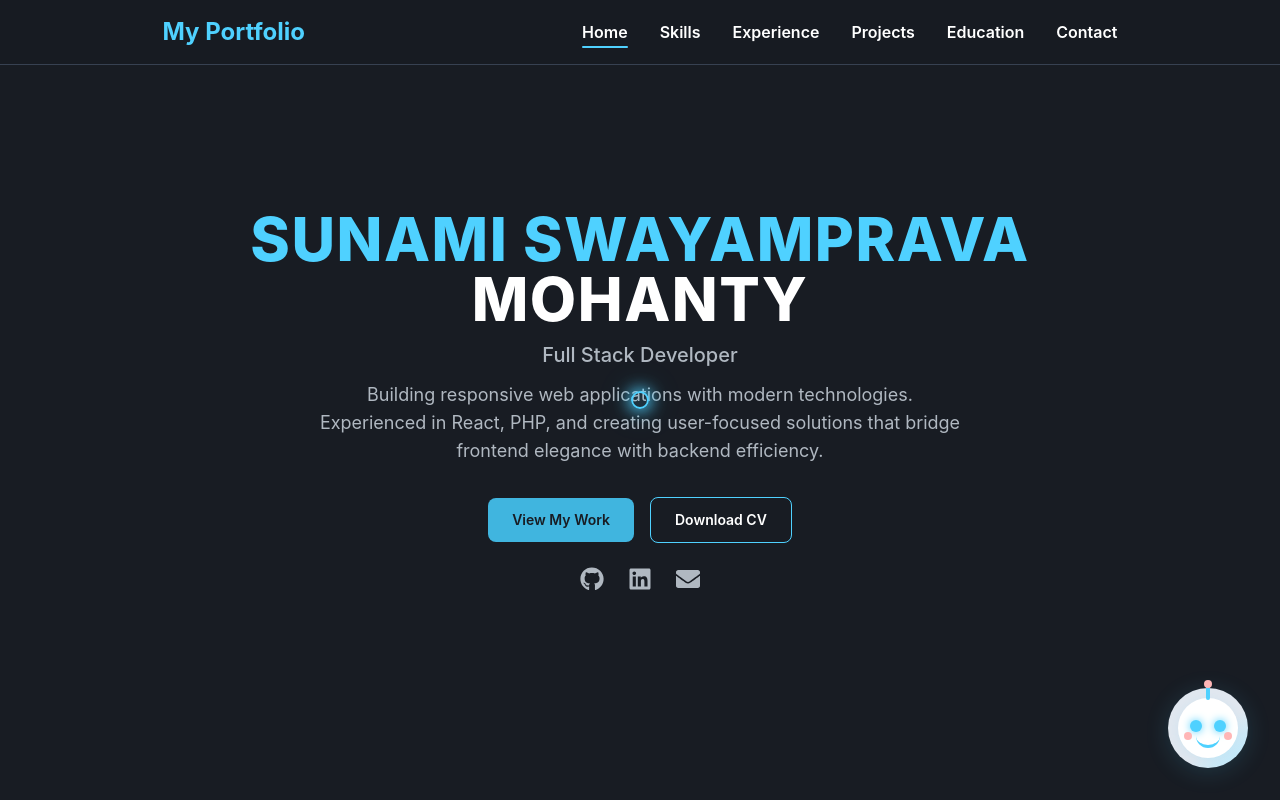
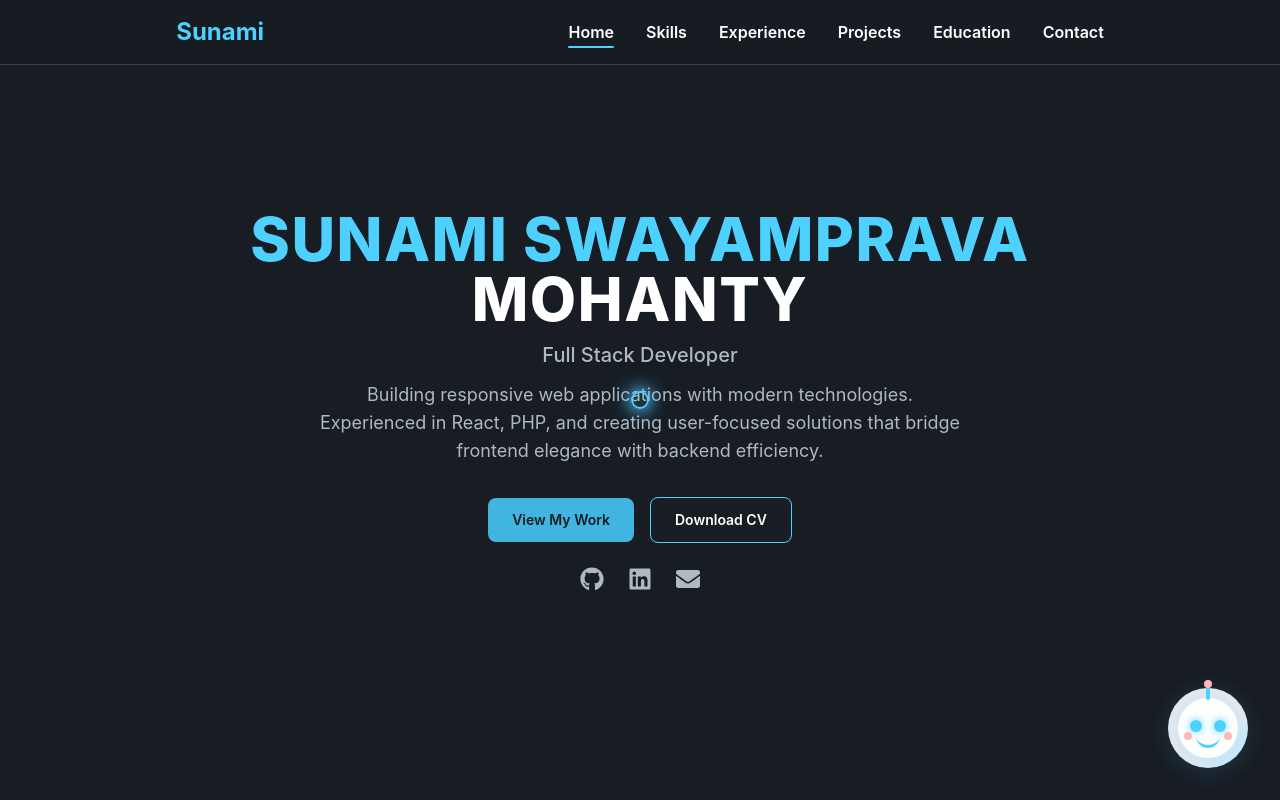
Before and after one commit to S28S12Mohanty/github_portfolio_react, a React (Vite) app: page / in a window 1280 px wide. Shown: the top 800 px of the page. Built offline with nearby package versions, Linux system fonts and the light colour scheme.

Commit message:
Update nav.jsx

```diff
--- a/src/components/nav.jsx
+++ b/src/components/nav.jsx
@@ -40,7 +40,7 @@
 
   return (
     <nav className="bg-[#181c23] bg-opacity-95 backdrop-blur-sm border-b border-gray-700 flex justify-around items-center px-6 py-4 fixed top-0 left-0 w-full z-50">
-      <h1 className="text-[#4fd1ff] text-2xl font-bold">My Portfolio</h1>
+      <h1 className="text-[#4fd1ff] text-2xl font-bold">Sunami</h1>
       {/* Hamburger for mobile */}
       <button
         className="md:hidden flex flex-col justify-center items-center w-10 h-10 focus:outline-none"
```
